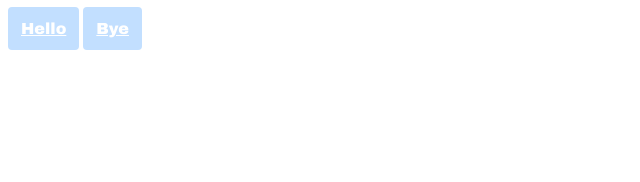
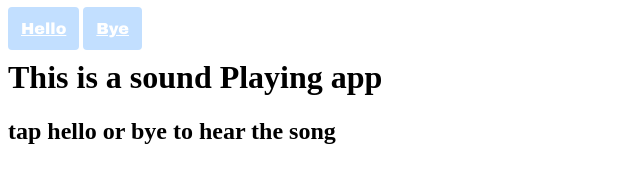
Before and after one commit to mayasingh2711/soundjs, a plain HTML site: page index.html in a window 1280 px wide. Shown: the whole page, without its empty margins (0-640 px from the left). Drawn offline with Linux system fonts and the light colour scheme.

Commit message:
added headings

```diff
--- a/index.html
+++ b/index.html
@@ -15,5 +15,7 @@
             <a href="#" onmousedown="bleep.play()">Hello</a>
             <a href="#" onmousedown="bleep.play()">Bye</a>
         </nav>
+        <h1>This is a  sound Playing app</h1>
+        <h2>tap hello or bye to hear the song</h2>
     </body>
 </html>
```
